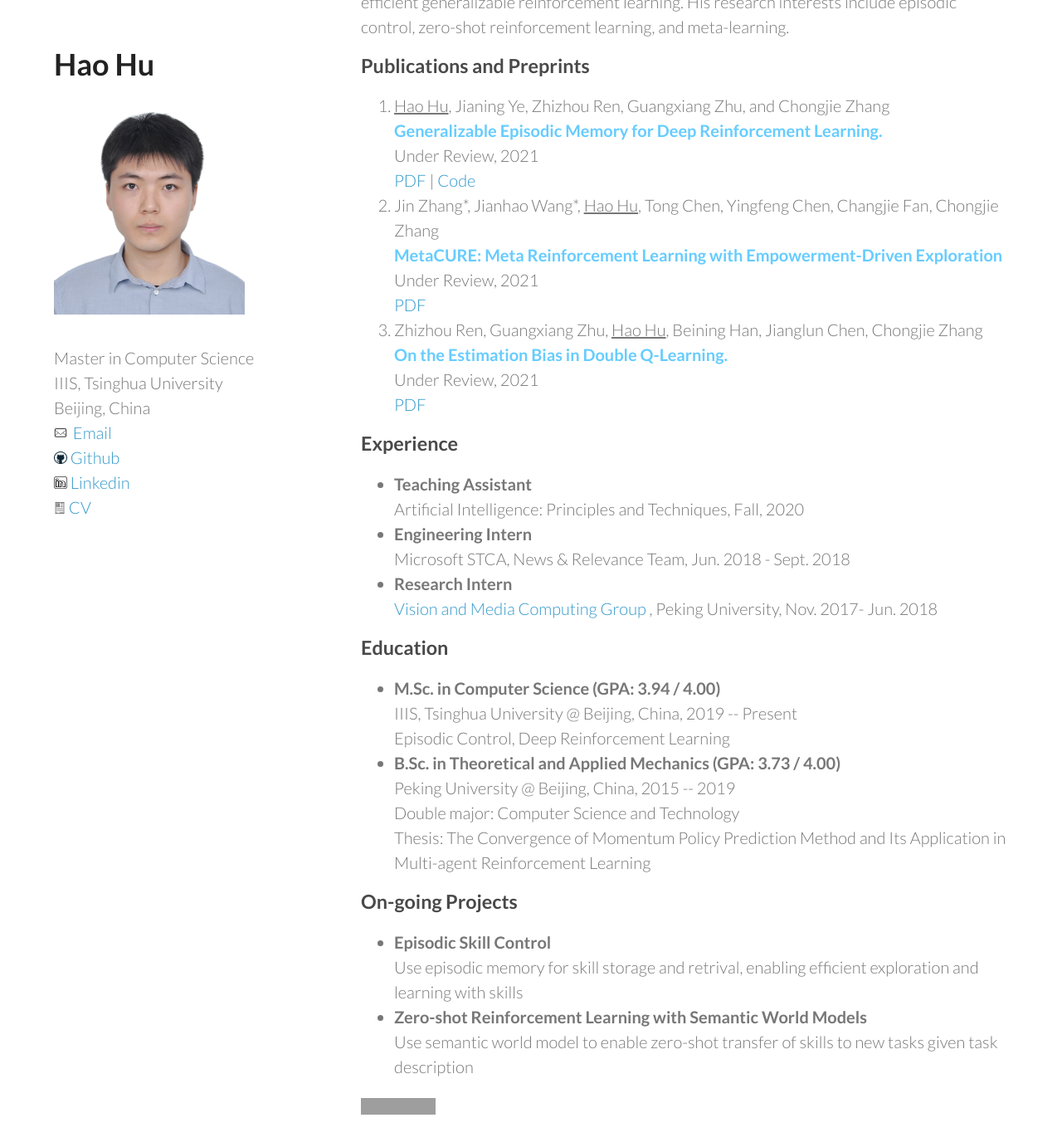
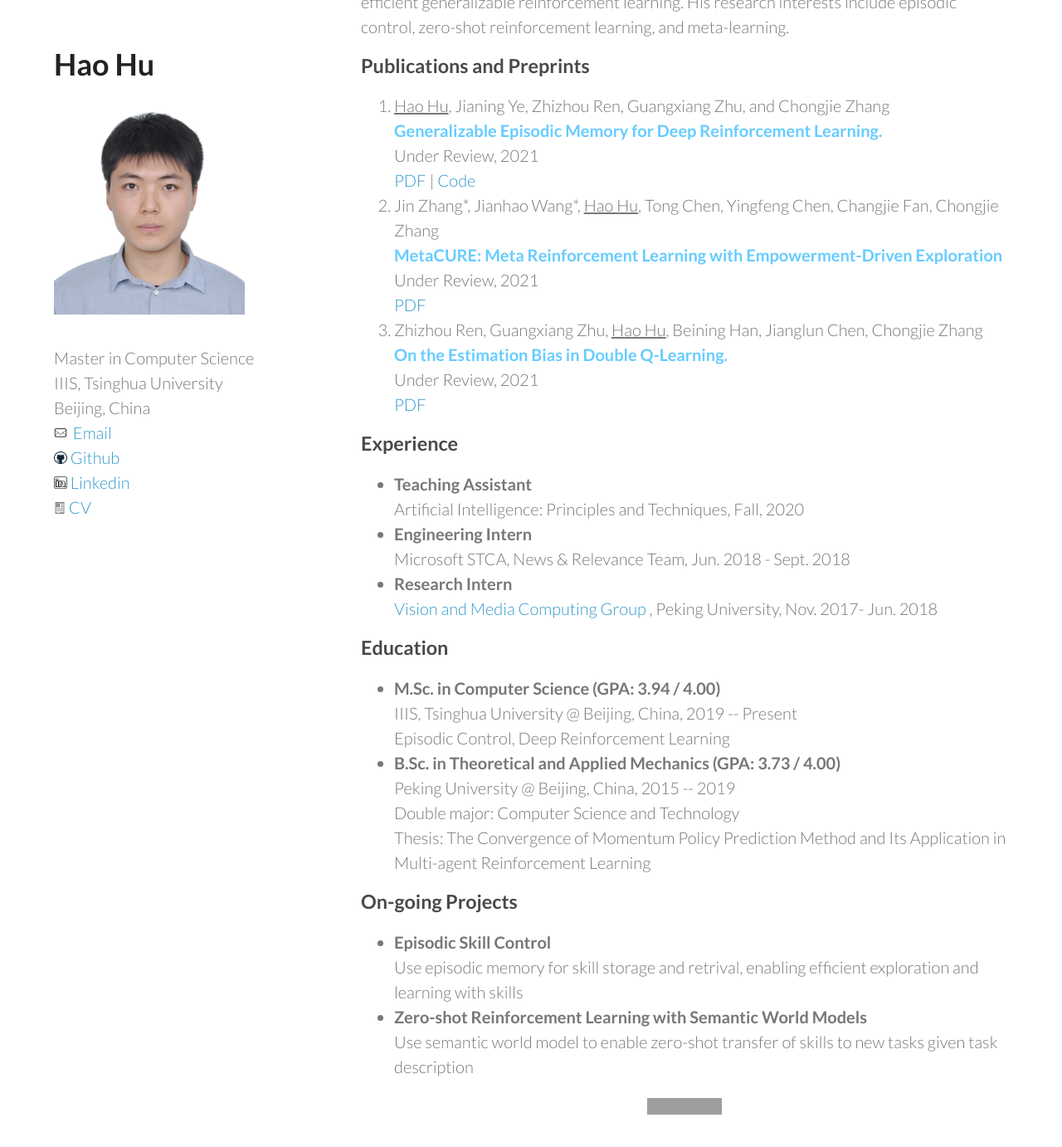
Before and after one commit to MouseHu/MouseHu.github.io, a Jekyll site: the page index.html, which Jekyll copies as it is, in a window 1280 px wide and 1400 px high, scrolled down 207 px. Shown: the top 1382 px of the window at 83% size. Built offline with Jekyll 4.4.1, drawn with Linux system fonts in a browser that asks for light colours; grey boxes are pictures that could not be loaded.

Commit message:
Update ReadMe; Center visit tracker

```diff
--- a/index.html
+++ b/index.html
@@ -9,6 +9,9 @@
 
   <link href="./css/github-light.css" rel="stylesheet">
   <link href="./css/style.css" rel="stylesheet">
+  <style>
+    .visit{text-align:center}
+    </style>
 </head>
 <body>
   <div class="container">
@@ -107,7 +110,9 @@
           See <a href="https://github.com/MouseHu/RLLightning"> Github Link </a>  <br/>
         </li> -->
       </ul>
-      <a href="https://clustrmaps.com/site/1bh1k" title="Visit tracker"><img src="//www.clustrmaps.com/map_v2.png?d=hNvBXX4UmAGYx0olALmdhFqEyvFSp289uxN0uJasOqk&cl=ffffff"></a>
+      <div class="visit">
+        <a href="https://clustrmaps.com/site/1bh1k" title="Visit tracker"><img src="//www.clustrmaps.com/map_v2.png?d=hNvBXX4UmAGYx0olALmdhFqEyvFSp289uxN0uJasOqk&cl=ffffff"></a>
+      </div>
       <!-- \section{On-going Projects}
 \begin{itemize}
     \item Episodic Skill Control\par
```
Also changed, not shown: README.md.
